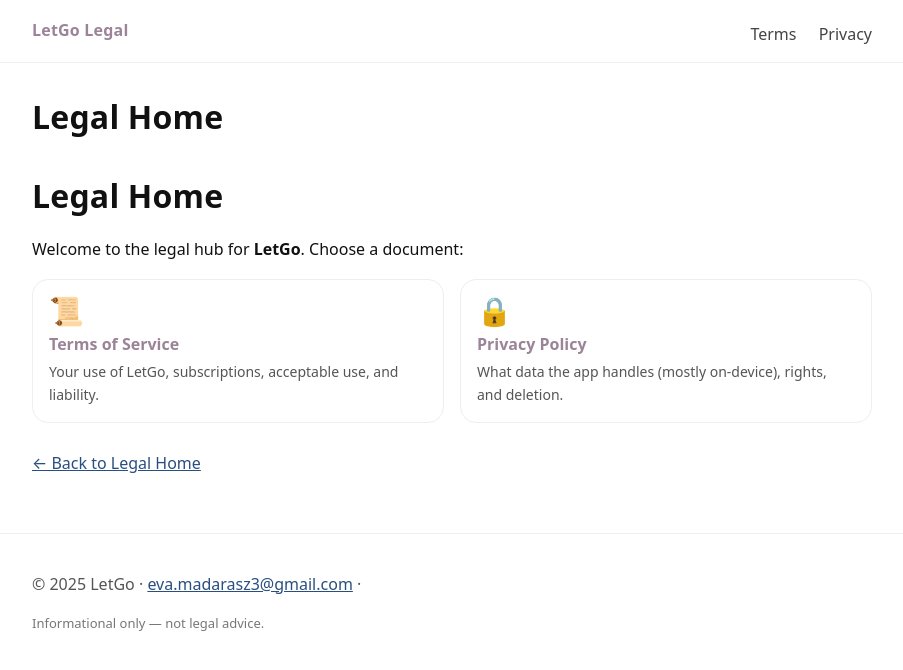
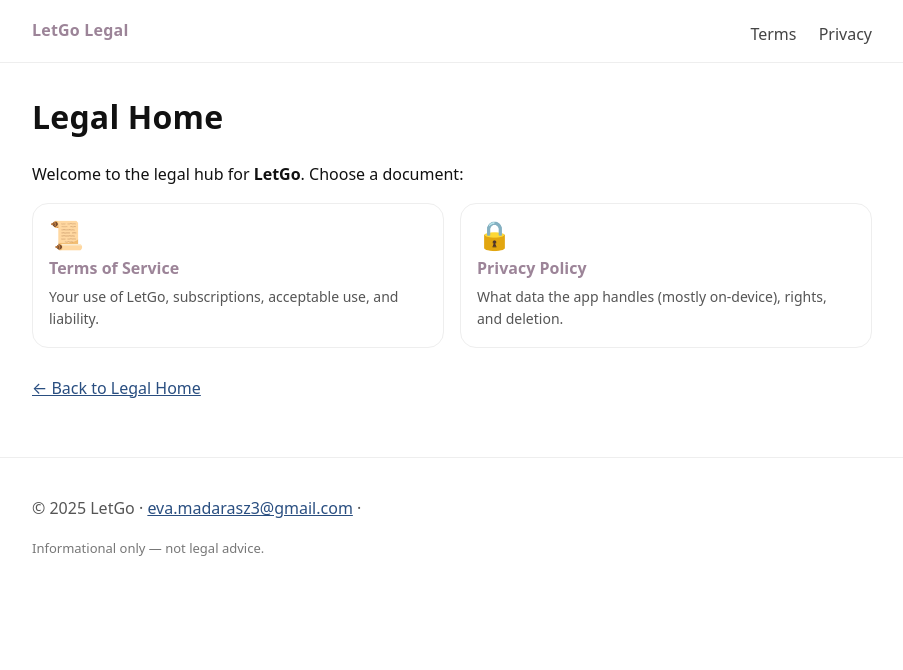
Before and after one commit to EvaM3/letgo-terms, a Jekyll site: the page built from index.md, in a window 1280 px wide. Shown: the top 670 px of the page, without its empty margins (188-1091 px from the left). Built offline with Jekyll 4.4.1, drawn with Linux system fonts in a browser that asks for light colours.

Commit message:
Update index.md
Removed second title

```diff
--- a/index.md
+++ b/index.md
@@ -3,7 +3,6 @@ layout: page
 title: Legal Home
 ---
 
-# Legal Home
 
 Welcome to the legal hub for **LetGo**. Choose a document:
 
```
